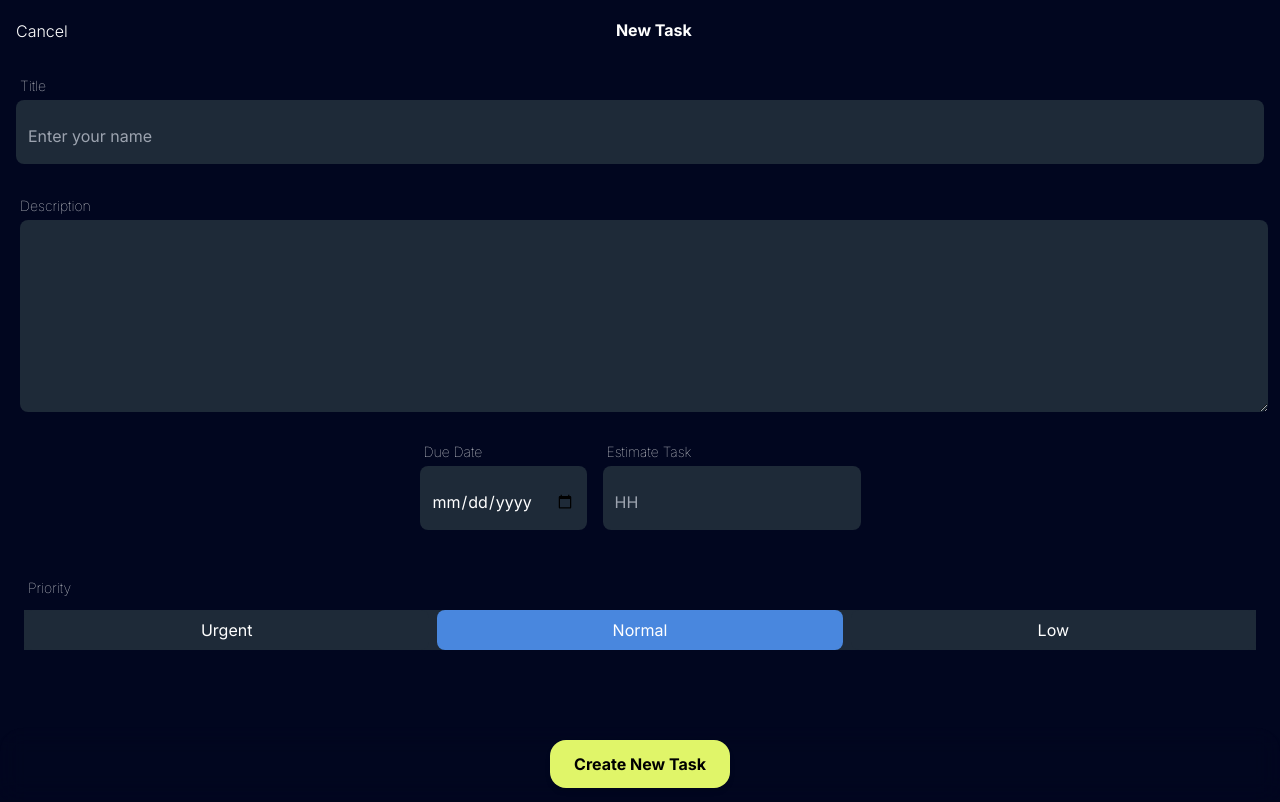
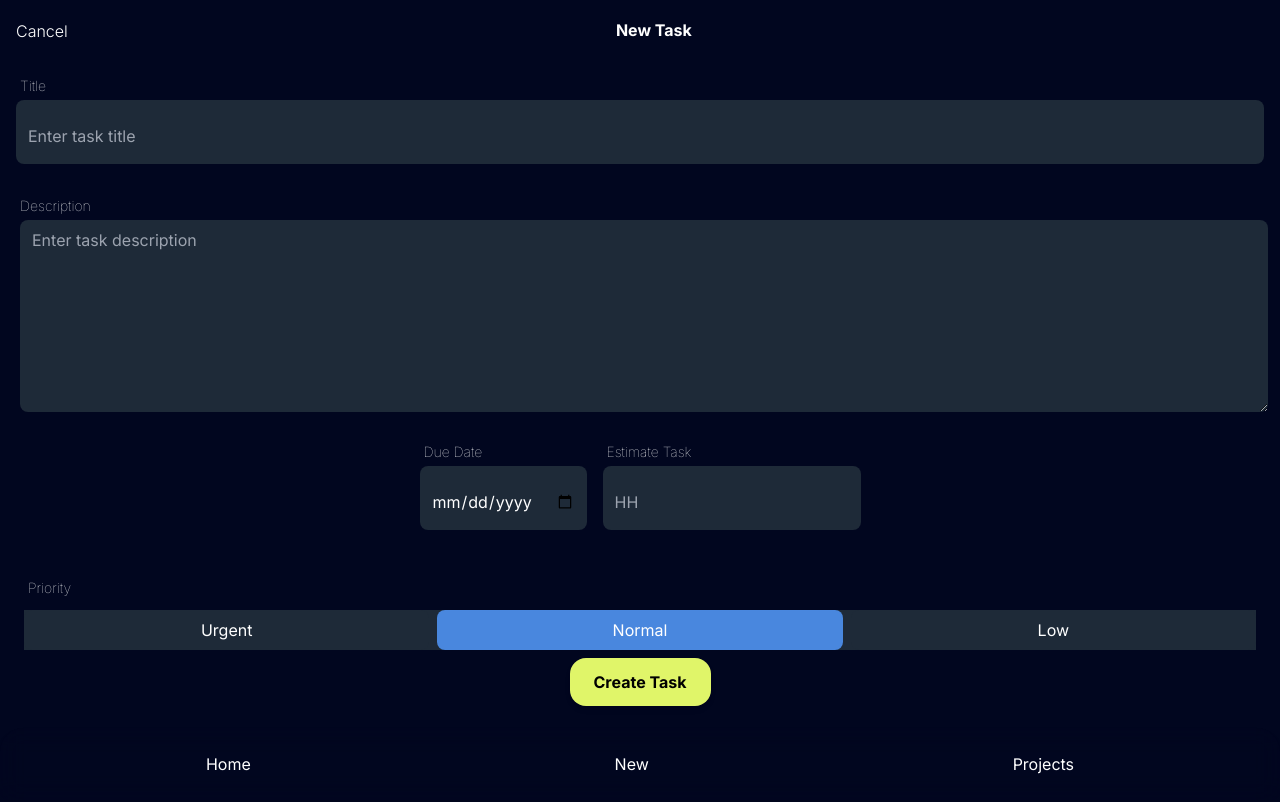
Before and after one commit to fenan-yosef/tg-mini-app, a Next.js app: page /new-task in a window 1280 px wide. Built offline with nearby package versions, Linux system fonts and the light colour scheme.

Commit message:
add task completed

```diff
--- a/src/app/components/BottomNav.js
+++ b/src/app/components/BottomNav.js
@@ -1,76 +1,47 @@
 "use client";
 
-import { faPlay } from "@fortawesome/free-solid-svg-icons";
-import { FontAwesomeIcon } from "@fortawesome/react-fontawesome";
-import { usePathname } from "next/navigation"; // Hook to get current route
-import { useState } from "react";
+import { usePathname } from "next/navigation";
 
 export default function BottomNav() {
-    const pathname = usePathname(); // Get the current route
-    const isTasksPage = pathname === "/new-task"; // Check if we're on the Tasks page
+    const pathname = usePathname();
+    const isTasksPage = pathname === "/new-task";
 
-    const [isCreating, setIsCreating] = useState(false); // Optional: local state
+    // const tasksPageRef = useRef(null);
 
-    const now = new Date();
-    const formattedDate = now.toLocaleDateString('en-US', {
-        weekday: 'long',
-        month: 'long',
-        day: 'numeric',
-        year: 'numeric',
-    });
-
-    const formattedTime = now.toLocaleTimeString('en-US', {
-        hour: '2-digit',
-        minute: '2-digit',
-    });
-
+    // const handleCreateTask = () => {
+    //     if (tasksPageRef.current) {
+    //         tasksPageRef.current.handleSubmit();
+    //     }
+    // };
 
     return (
         <>
             <nav className="fixed bottom-0 left-0 p-3 w-full bg-transparent backdrop-blur-md shadow-md rounded-tl-3xl rounded-tr-3xl">
-                {isTasksPage ? (
+                {/* {isTasksPage ? (
                     <div className="flex justify-center">
                         <button
                             className="bg-[#e0f569] text-black font-bold py-3 px-6 rounded-2xl shadow-md"
-                            onClick={() => setIsCreating(true)} // Replace with form submission logic
+                        // onClick={handleCreateTask}
                         >
                             Create New Task
                         </button>
                     </div>
-                ) : (
-                    <>
-                        {/* Fixed Date UI */}
-                        <div className="fixed bg-[#01061f] mb-10 bottom-[30px] left-0 w-full ">
-                            <div className={`flex justify-center items-start flex-col text-white py-3 px-3 shadow-lg `}>
-                                <span className="text-sm font-medium">
-                                    {formattedDate}
-                                </span>
-                                <span className="ml-2 text-yellow-300 text-sm font-bold flex">
-                                    <FontAwesomeIcon icon={faPlay} className='w-2 mr-2' />{formattedTime}
-                                </span>
-                            </div>
-                        </div>
-
-
-                        <div className="flex justify-around items-center p-3 rounded-lg  ">
-                            <NavLink href="/" icon='faHome' label="Home" />
-                            {/* <NavLink href="/tasks" icon="fa-tasks" label="Tasks" /> */}
-                            <NavLink href="/new-task" icon="faUser" label="New" />
-                            <NavLink href="/projects" icon="faUser" label="Projects" />
-                        </div>
-                    </>
-                )}
+                ) : ( */}
+                <div className="flex justify-around items-center p-3 rounded-lg">
+                    <NavLink href="/" label="Home" />
+                    <NavLink href="/new-task" label="New" />
+                    <NavLink href="/projects" label="Projects" />
+                </div>
+                {/* )} */}
             </nav>
+            {/* {isTasksPage && <TasksPage ref={tasksPageRef} />} */}
         </>
     );
 }
 
 function NavLink({ href, label }) {
     return (
-        <a
-            href={href}
-            className="text-white hover:text-teal-400 transition duration-300"
-        >
+        <a href={href} className="text-white hover:text-teal-400 transition duration-300">
             {label}
         </a>
     );
--- a/src/app/new-task/page.js
+++ b/src/app/new-task/page.js
@@ -25,13 +25,27 @@ export default function TasksPage() {
       alert("Please fill out all required fields.");
       return;
     }
+    const tg = window.Telegram.WebApp;
+
+    tg.ready();
+    const now = new Date();
+
+    const user = tg.initDataUnsafe?.user;
+
+    const user_id = user?.id || "defaultUserId";
 
     const newTask = {
       title,
+      user_id,
       description,
+      setDate: now,
       dueDate,
       estimatedHours: parseInt(estimatedHours),
+      leftHours: parseInt(estimatedHours),
       priority: selectedPriority,
+      deleted: false,
+      createdAt: { $date: { $numberLong: now.getTime().toString() } },
+      updatedAt: { $date: { $numberLong: now.getTime().toString() } },
     };
 
     try {
@@ -65,7 +79,7 @@ export default function TasksPage() {
 
 
   return (
-    <div className="">
+    <div className="mb-24">
       {/* Header */}
       <div className="p-4 flex">
         <NavLink styles="font-light" href="/" icon="faHome" label="Cancel" />
@@ -75,32 +89,47 @@ export default function TasksPage() {
       </div>
 
       {/* Body */}
-      <div className=" px-4">
-
+      <div className="px-4">
         <ThinText label={"Title"} />
-        <CustomInput type="text" placeholder="Enter your name" />
+        <CustomInput
+          type="text"
+          placeholder="Enter task title"
+          value={title}
+          onChange={(e) => setTitle(e.target.value)}
+        />
 
         <ThinText label={"Description"} />
-        {/* <CustomInput type="text" placeholder="" additionalStyles="min-h-48" /> */}
         <textarea
-          placeholder=""
-          className={`bg-[#1e2a38] min-h-48 text-white ml-1 w-full px-3 py-2 rounded-lg focus:outline-none focus:ring-2 focus:ring-offset-blue-900 `}
+          placeholder="Enter task description"
+          className="bg-[#1e2a38] min-h-48 text-white ml-1 w-full px-3 py-2 rounded-lg focus:outline-none focus:ring-2 focus:ring-offset-blue-900"
+          value={description}
+          onChange={(e) => setDescription(e.target.value)}
         />
 
         {/* Time */}
         <div className="flex justify-center align-middle ">
-
-          <div className="m-2 ">
+          <div className="m-2">
             <ThinText label={"Due Date"} />
-            <CustomInput type="date" placeholder="" />
+            <CustomInput
+              type="date"
+              value={dueDate}
+              onChange={(e) => setDueDate(e.target.value)}
+            />
           </div>
 
-          <div className="m-2 ">
-            <ThinText label={'Estimate Task'} />
-            <CustomInput type="number" placeholder="HH" additionalStyles="" min="0" max="99" />
+          <div className="m-2">
+            <ThinText label={"Estimate Task"} />
+            <CustomInput
+              type="number"
+              placeholder="HH"
+              min="0"
+              max="99"
+              value={estimatedHours}
+              onChange={(e) => setEstimatedHours(e.target.value)}
+            />
           </div>
+        </div>
 
-        </div>
 
         {/* Priority */}
         <div className="m-2">
@@ -121,6 +150,17 @@ export default function TasksPage() {
           </div>
         </div>
 
+        {/* submit */}
+        <div className="flex justify-center">
+          <button
+            className="bg-[#e0f569] text-black font-bold py-3 px-6 rounded-2xl shadow-md"
+            disabled={isSubmitting}
+            onClick={handleSubmit}
+          >
+            {isSubmitting ? "Creating Task..." : "Create Task"}
+          </button>
+        </div>
+
 
       </div>
     </div >
@@ -135,10 +175,12 @@ function ThinText({ label }) {
   );
 }
 
-function CustomInput({ type = "text", placeholder = "", additionalStyles = "" }) {
+function CustomInput({ type = "text", placeholder = "", additionalStyles = "", value, onChange }) {
   return (
     <input
       type={type}
+      value={value}
+      onChange={onChange}
       placeholder={placeholder}
       className={`bg-[#1e2a38] text-white w-full min-h-16 px-3 mb-4 pt-2 rounded-lg focus:outline-none focus:ring-2 focus:ring-offset-blue-900 ${additionalStyles}`}
     />
--- a/src/app/tasks/page.js
+++ /dev/null
@@ -1,8 +0,0 @@
-export default function TasksPage() {
-    return (
-      <div className="p-6">
-        <h1 className="text-3xl font-bold mb-4">Tasks</h1>
-        <p>Here you can manage your tasks...</p>
-      </div>
-    );
-  }
```
Also changed, not shown: src/app/tasks/page.module.css (deleted).
